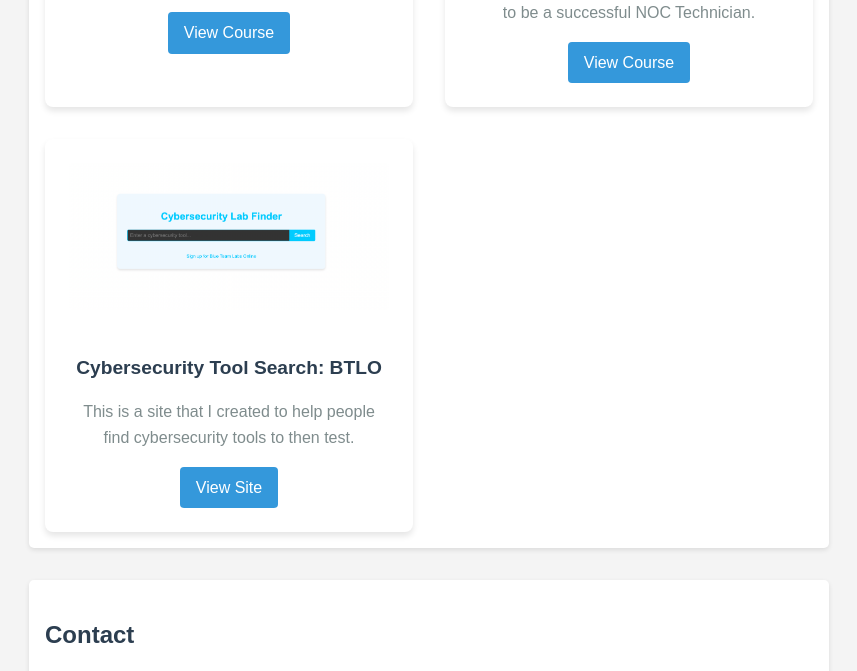
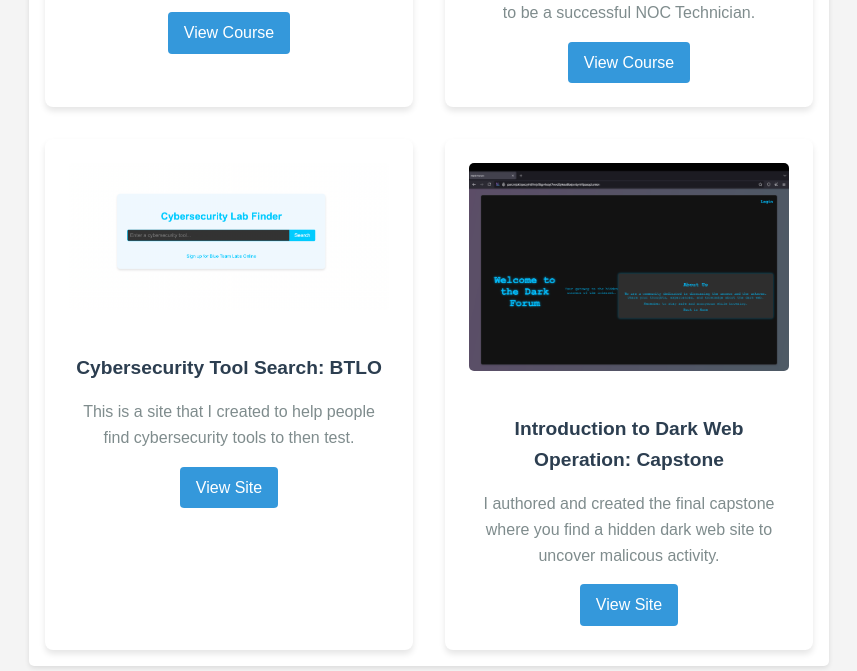
Before and after one commit to Malik-Girondin/Portfolio-Site, a plain HTML site: page index.html in a window 1280 px wide. Shown: the part 4320-4991 px from the top of the page, without its empty margins (211-1068 px from the left). Drawn offline with Linux system fonts and the light colour scheme.

Commit message:
Added new project: DW Capstone

```diff
--- a/index.html
+++ b/index.html
@@ -189,6 +189,12 @@
                     <p>This is a site that I created to help people find cybersecurity tools to then test.</p>
                     <a href="https://malik-girondin.github.io/BTLO-Tool-Search/" class="course-link" target="_blank">View Site</a>
                 </div>
+                <div class="course-item">
+                    <img src="Pictures/DW_capstone.png" alt="Dark Web Capstone">
+                    <h3>Introduction to Dark Web Operation: Capstone</h3>
+                    <p>I authored and created the final capstone where you find a hidden dark web site to uncover malicous activity.</p>
+                    <a href="https://www.securityblue.team/courses/introduction-to-dark-web-operations" class="course-link" target="_blank">View Site</a>
+                </div>
             </div>
         </section>
 
```
Also changed, not shown: Pictures/DW_capstone.png (added).
